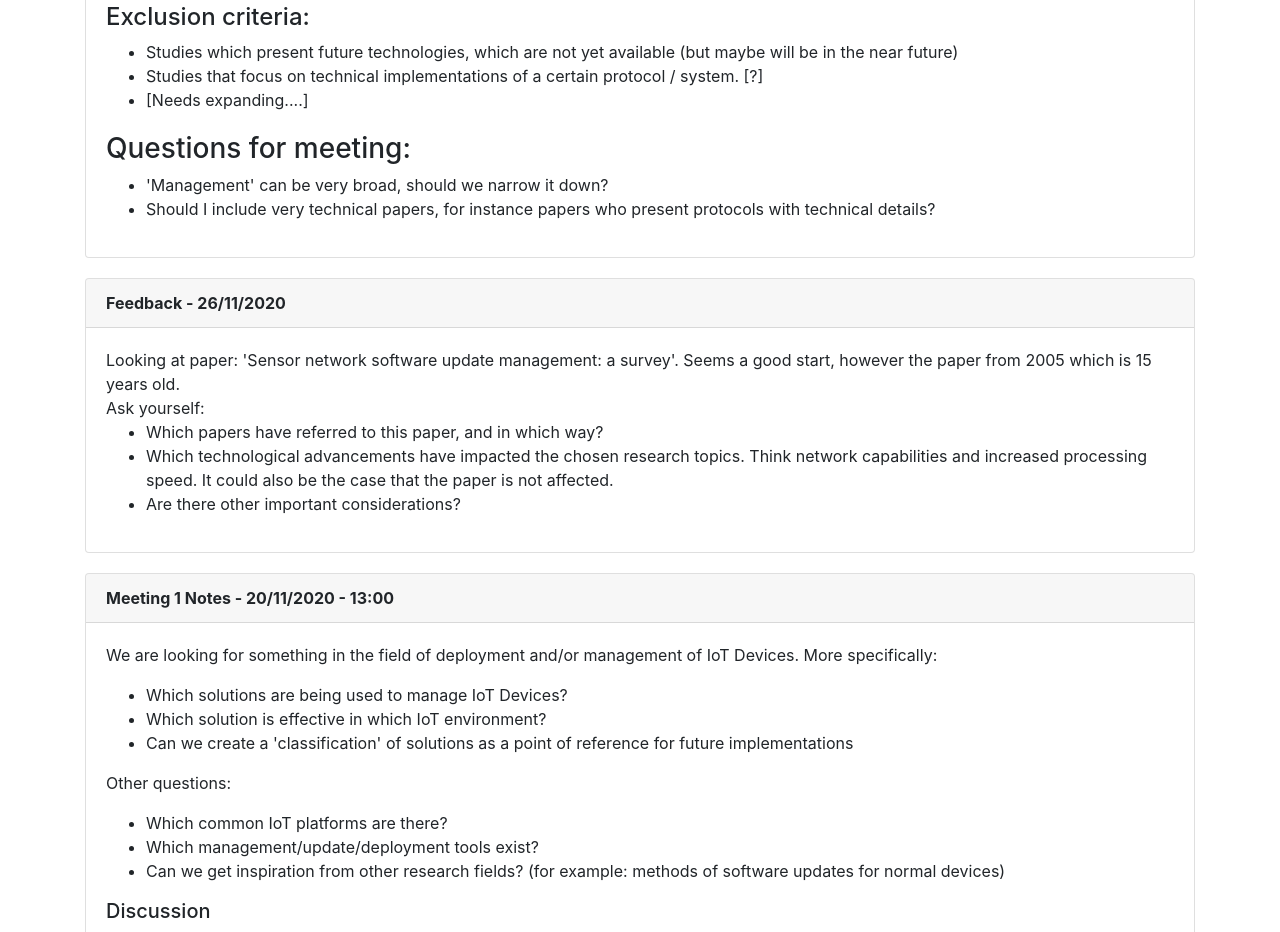
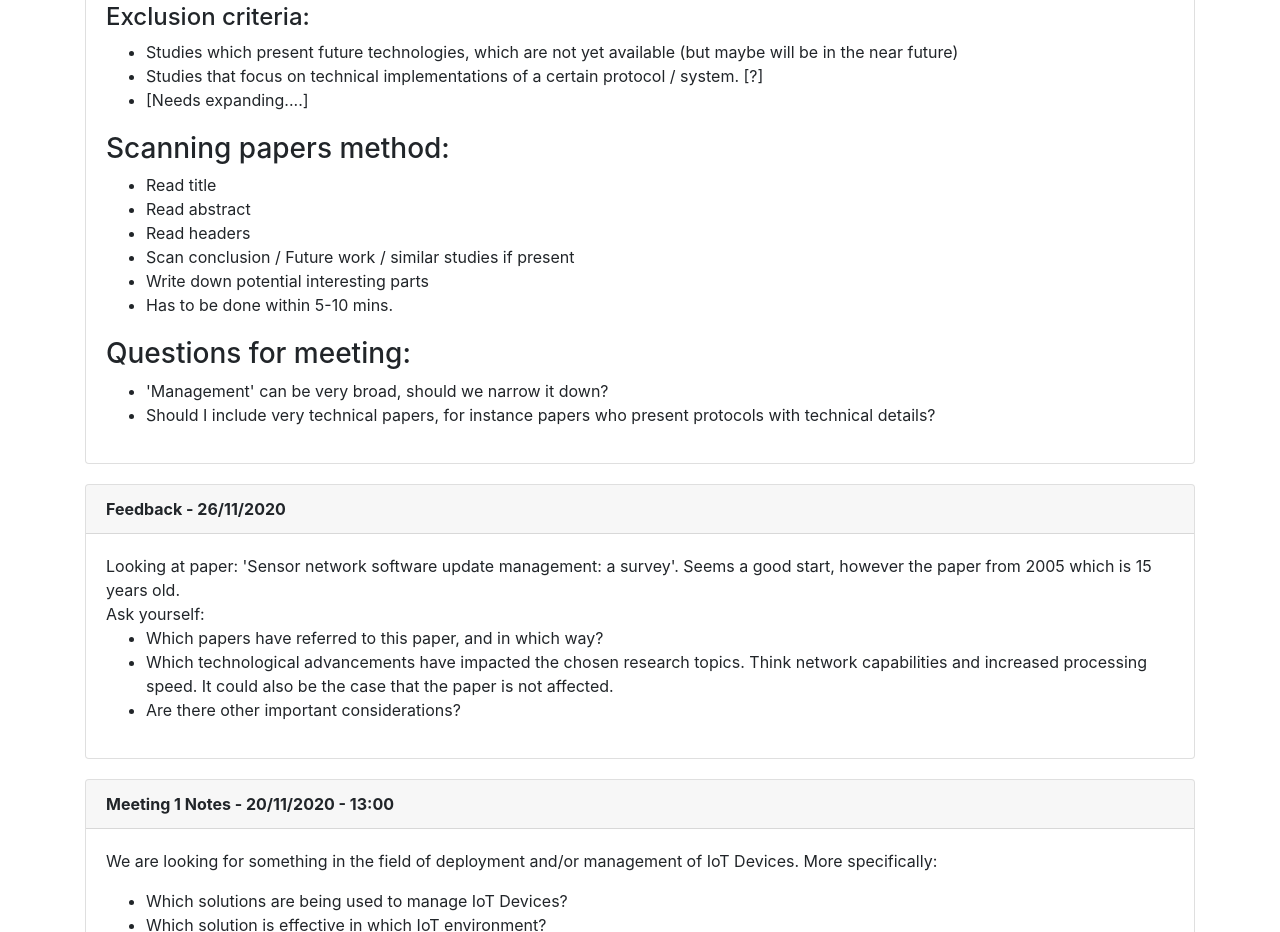
Before and after one commit to JaySheombar/LiteratureStudy, a plain HTML site: page index.html in a window 1280 px wide. Shown: the part 1639-2571 px from the top of the page. Drawn offline with nearby package versions, Linux system fonts and the light colour scheme.

Commit message:
update notes

```diff
--- a/index.html
+++ b/index.html
@@ -150,6 +150,15 @@
 								<li>Studies that focus on technical implementations of a certain protocol / system. [?]</li>
 								<li>[Needs expanding....]</li>
 							</ul>
+							<h3>Scanning papers method:</h3>
+							<ul>
+								<li>Read title</li>
+								<li>Read abstract</li>
+								<li>Read headers</li>
+								<li>Scan conclusion / Future work / similar studies if present</li>
+								<li>Write down potential interesting parts</li>
+								<li>Has to be done within 5-10 mins.</li>
+							</ul>
 							<h3>Questions for meeting:</h3>
 							<ul>
 								<li>'Management' can be very broad, should we narrow it down?</li>
```
